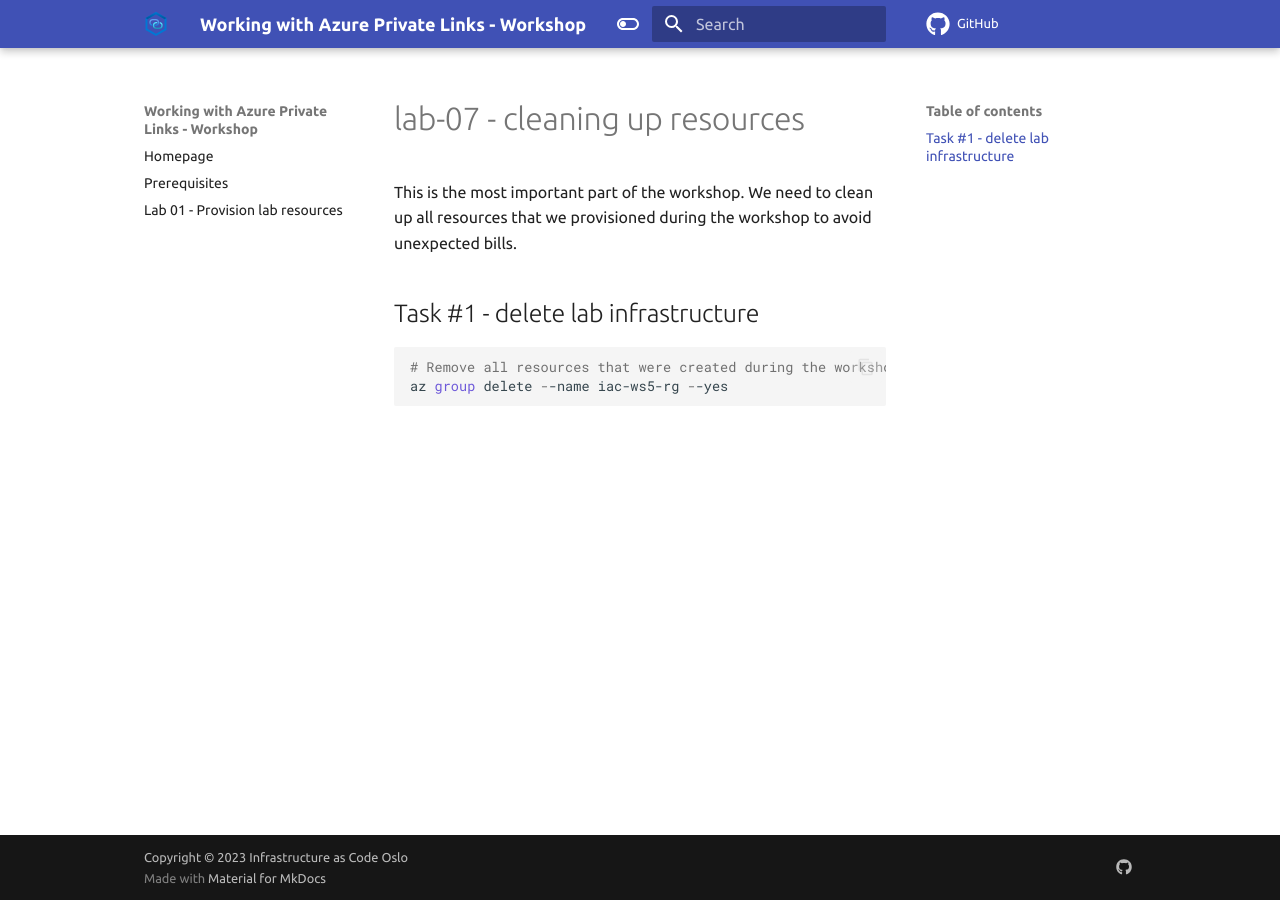
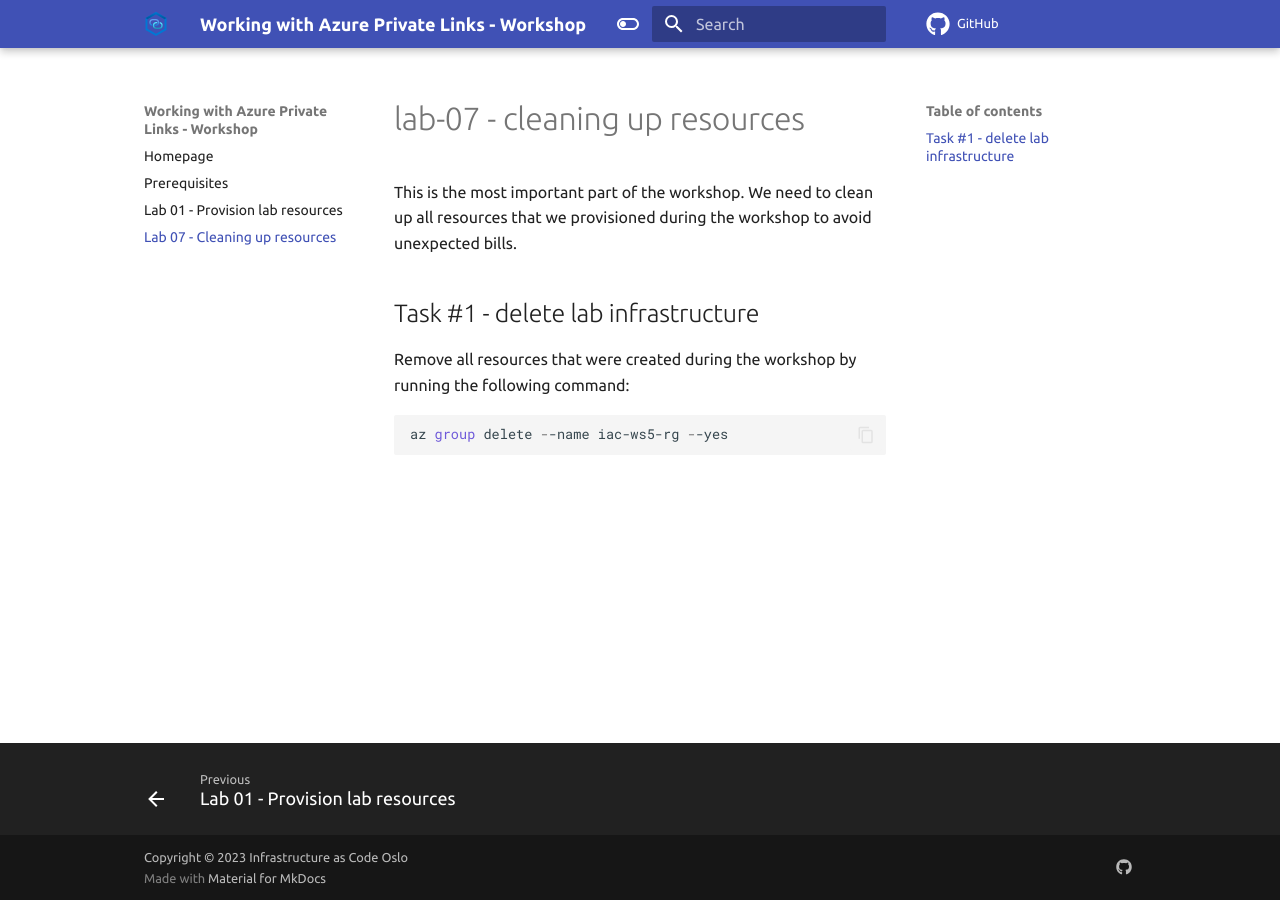
Before and after one commit to Infrastructure-AsCode/azure-private-links-labs, an MkDocs documentation site: the page built from docs/labs/lab-07/index.md, in a window 1280 px wide. Built offline with MkDocs 1.6.1 and Material for MkDocs 9.7.7, drawn with Linux system fonts in a browser that asks for light colours; comment, search, counter and statistics services are not loaded.

Commit message:
WIP - lab07

````diff
--- a/docs/labs/lab-07/index.md
+++ b/docs/labs/lab-07/index.md
@@ -4,7 +4,8 @@ This is the most important part of the workshop. We need to clean up all resourc
 
 ## Task #1 - delete lab infrastructure
 
+Remove all resources that were created during the workshop by running the following command:
+
 ```powershell
-# Remove all resources that were created during the workshop
 az group delete --name iac-ws5-rg --yes
 ```
--- a/mkdocs.yml
+++ b/mkdocs.yml
@@ -6,6 +6,7 @@ nav:
   - Homepage: index.md
   - Prerequisites: prerequisites.md
   - Lab 01 - Provision lab resources: labs/lab-01/index.md
+  - Lab 07 - Cleaning up resources: labs/lab-07/index.md
 theme:
   name: material
   font:
````
